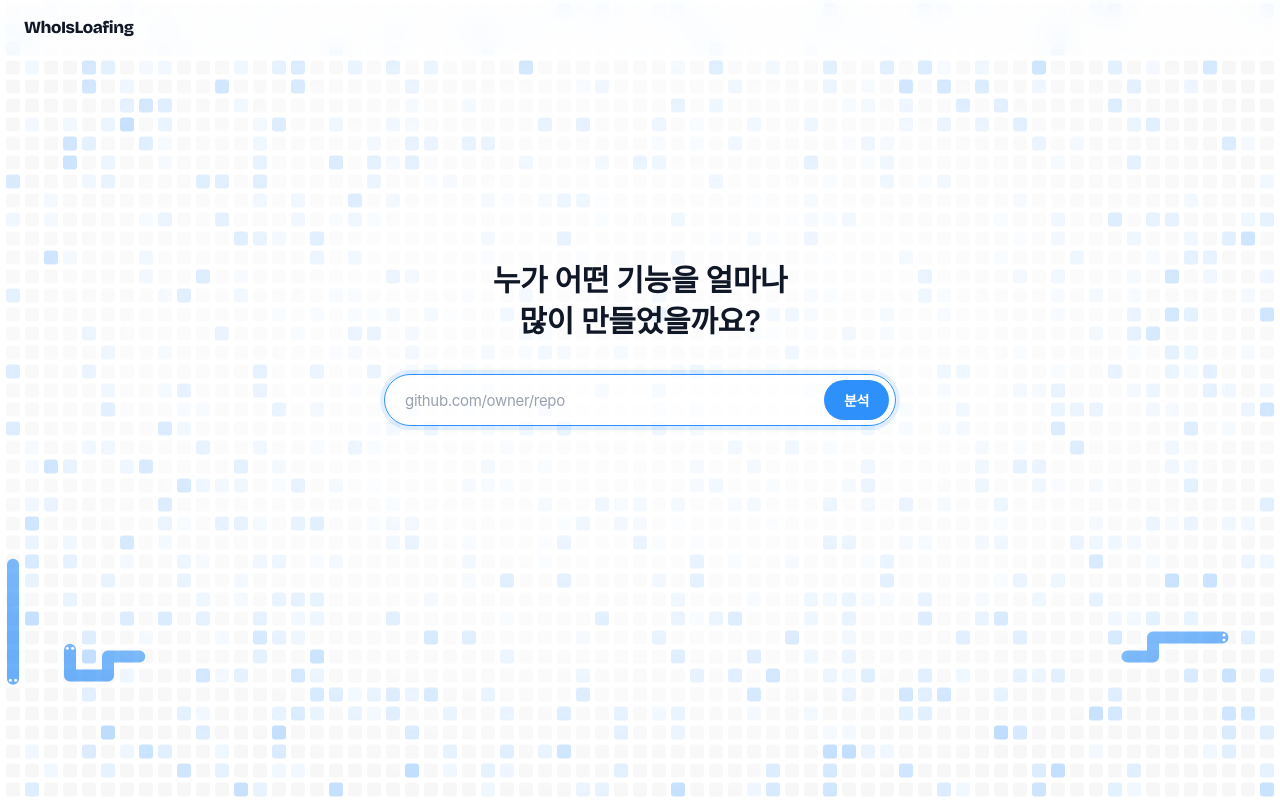
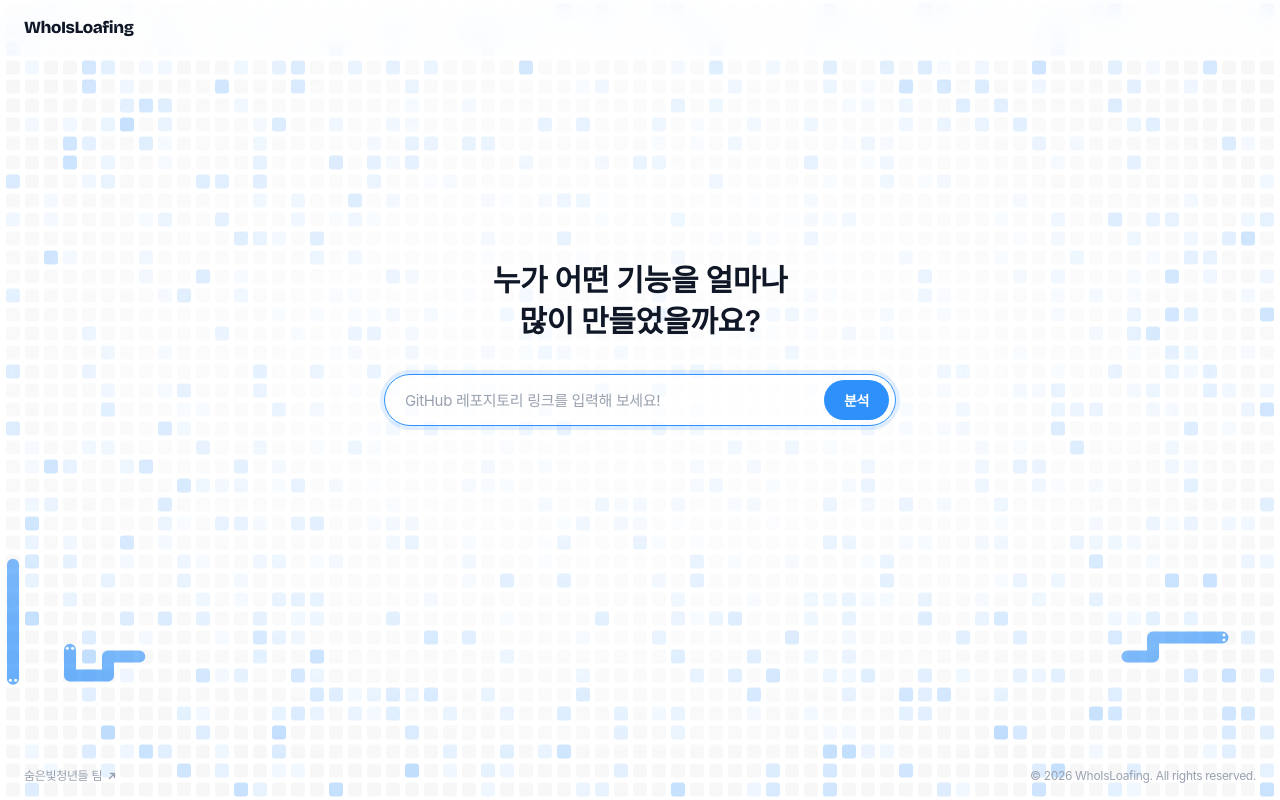
Before and after one commit to hiddenlightyouth/whoisloafing, a React (Vite) app: page / in a window 1280 px wide. Built offline with nearby package versions, Linux system fonts and the light colour scheme; no server answers; a web font is replaced by a local one.

Commit message:
feat: 메인 화면에 팀 링크와 저작권 문구 추가, 입력창 안내 문구 변경

```diff
--- a/src/components/Hero.tsx
+++ b/src/components/Hero.tsx
@@ -12,6 +12,21 @@ export function Hero({ onSubmit }: { onSubmit: (url: string) => void }) {
         </h1>
         <RepoInput onSubmit={onSubmit} />
       </div>
+
+      <footer className="absolute inset-x-0 bottom-0 flex items-center justify-between gap-3 whitespace-nowrap px-4 pb-[max(1rem,env(safe-area-inset-bottom))] text-[11px] text-gray-400 sm:px-6 sm:text-xs">
+        <a
+          href="https://hidly.dev/"
+          target="_blank"
+          rel="noreferrer"
+          className="inline-flex items-center gap-1 transition-colors hover:text-gray-700"
+        >
+          숨은빛청년들 팀
+          <svg viewBox="0 0 12 12" fill="none" stroke="currentColor" strokeWidth="1.4" className="size-3" aria-hidden="true">
+            <path d="M3.5 8.5l5-5M4.5 3.5h4v4" strokeLinecap="round" strokeLinejoin="round" />
+          </svg>
+        </a>
+        <span>© 2026 WhoIsLoafing. All rights reserved.</span>
+      </footer>
     </main>
   )
 }
--- a/src/components/RepoInput.tsx
+++ b/src/components/RepoInput.tsx
@@ -26,7 +26,7 @@ export function RepoInput({ onSubmit }: { onSubmit: (url: string) => void }) {
         autoFocus
         value={value}
         onChange={(event) => setValue(event.target.value)}
-        placeholder="github.com/owner/repo"
+        placeholder="GitHub 레포지토리 링크를 입력해 보세요!"
         aria-label="GitHub 레포 링크"
         className="h-full min-w-0 flex-1 bg-transparent text-[15px] text-gray-900 outline-none placeholder:text-gray-400"
       />
```
Also changed, not shown: 1 other file (tests, documents, lock files or other folders).
